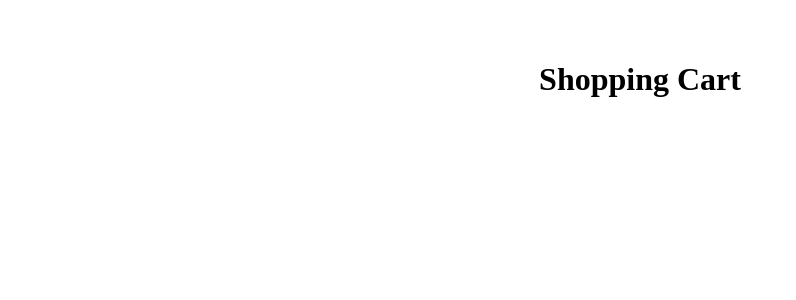
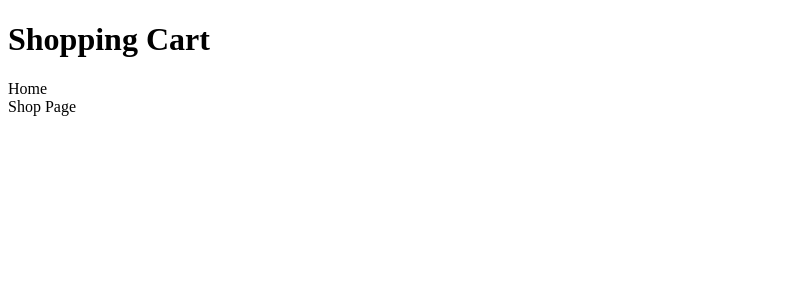
Before and after one commit to jcccc4/shoppingCart, a React (Vite) app: page / in a window 1280 px wide. Shown: the top 300 px of the page, without its empty margins (0-796 px from the left). Built offline with nearby package versions, Linux system fonts and the light colour scheme.

Commit message:
Add Testing

```diff
--- a/src/App.jsx
+++ b/src/App.jsx
@@ -1,11 +1,14 @@
-import './App.css'
-
+import { createBrowserRouter, RouterProvider, Route } from 'react-router-dom';
+import Home from './pages/home/Home'
+import ShopPage from './pages/store/Store'
 function App() {
 
 
   return (
     <div className="App">
       <h1>Shopping Cart</h1>
+      <Home />
+      <ShopPage />
     </div>
   )
 }
--- a/src/pages/home/Home.jsx
+++ b/src/pages/home/Home.jsx
@@ -0,0 +1,12 @@
+
+function Home() {
+
+
+  return (
+    <div className="Home">
+      Home
+    </div>
+  )
+}
+
+export default Home
--- /dev/null
+++ b/src/pages/store/Store.jsx
@@ -0,0 +1,12 @@
+
+function ShopPage() {
+
+
+    return (
+      <div className="Home">
+        Shop Page
+      </div>
+    )
+  }
+
+  export default ShopPage
--- a/vite.config.js
+++ b/vite.config.js
@@ -4,5 +4,10 @@ import react from '@vitejs/plugin-react'
 // https://vitejs.dev/config/
 export default defineConfig({
   plugins: [react()],
-  base: '/shoppingCart/'
+  base: '/shoppingCart/',
+  test: {
+    globals: true,
+    environment: 'jsdom',
+    setupFiles: './src/test/setup.js',
+  },
 })
```
Also changed, not shown: package.json (+10 -2 lines), src/test/setup.js (added, +1 -0 lines), src/pages/shopPage/ShopPage.jsx (deleted), 2 other files (tests, documents, lock files or other folders).
